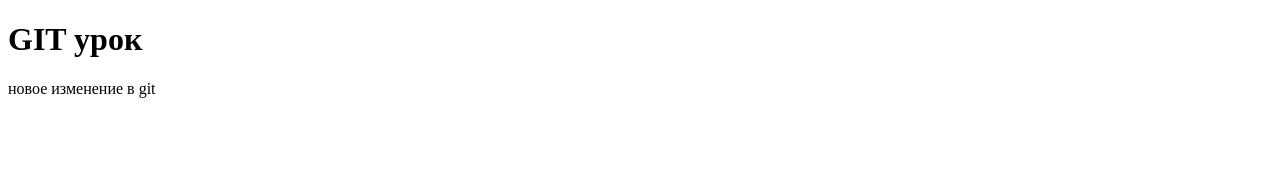
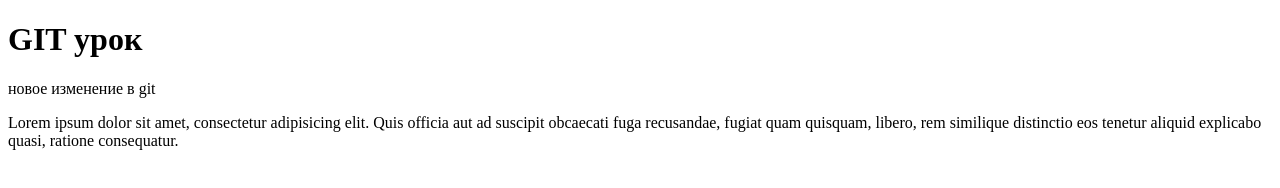
Before and after one commit to Dm1t/first, a plain HTML site: page index.html in a window 1280 px wide. Drawn offline with Linux system fonts and the light colour scheme.

Commit message:
trird commint

```diff
--- a/index.html
+++ b/index.html
@@ -10,5 +10,6 @@
 <body>
 	<h1>GIT урок</h1>
 	<p>новое изменение в git</p>
+	<p>Lorem ipsum dolor sit amet, consectetur adipisicing elit. Quis officia aut ad suscipit obcaecati fuga recusandae, fugiat quam quisquam, libero, rem similique distinctio eos tenetur aliquid explicabo quasi, ratione consequatur.</p>
 </body>
 </html>
```
